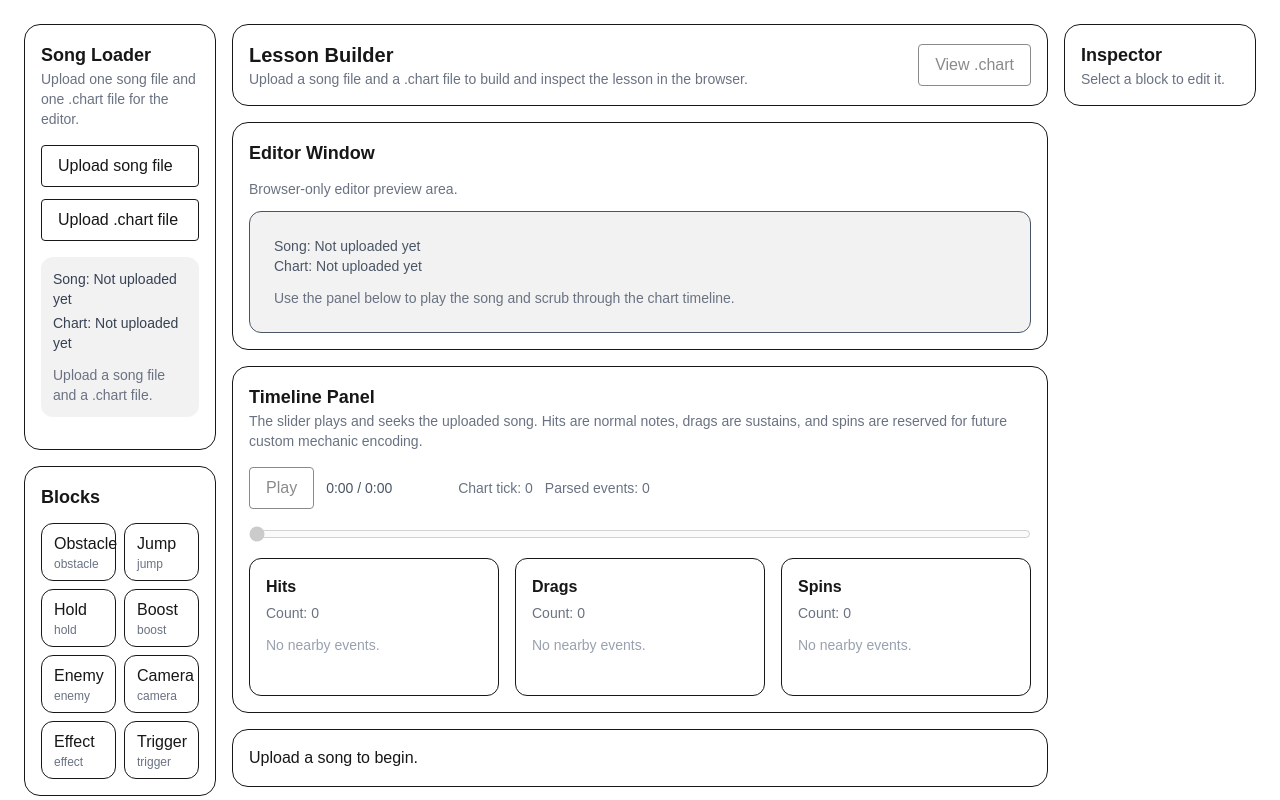
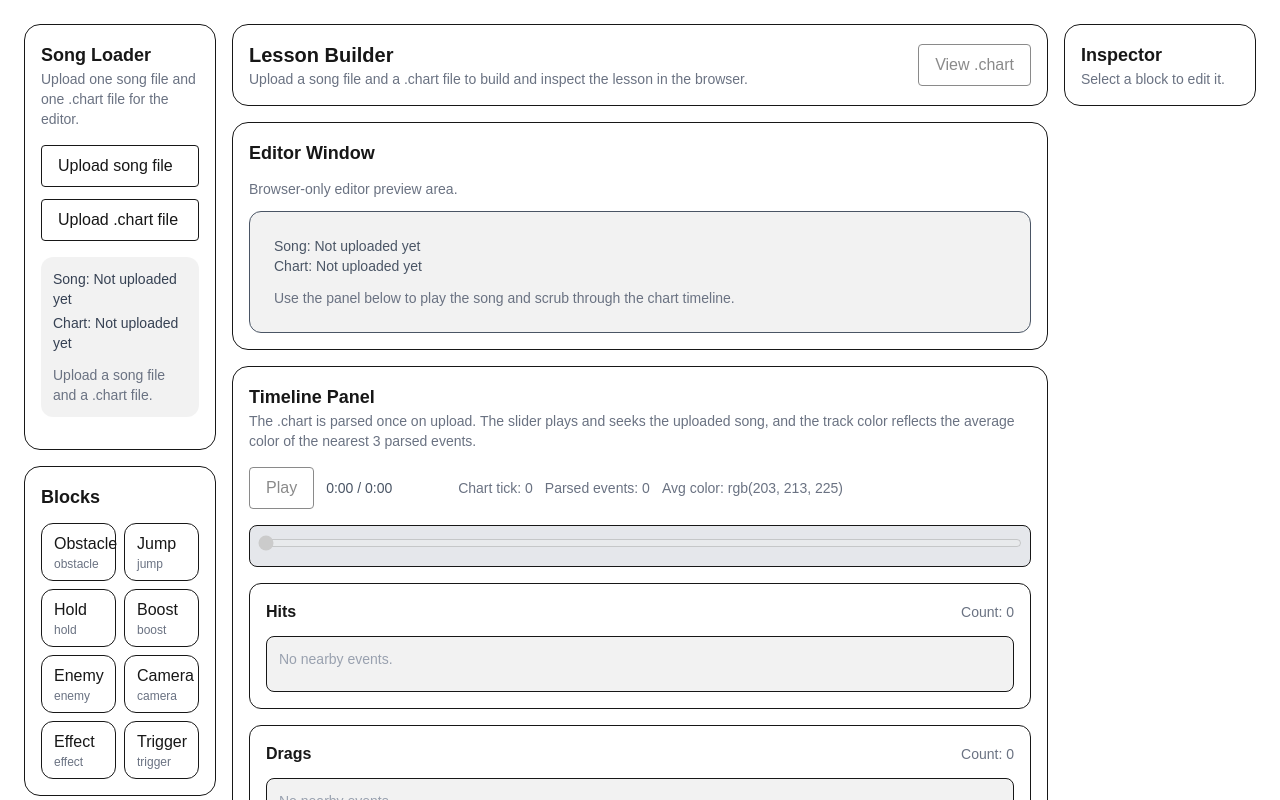
Before and after one commit to Thiiia/ultrarapidplatform, a Next.js app: page /editor in a window 1280 px wide. Shown: the top 800 px of the page. Built offline with nearby package versions, Linux system fonts and the light colour scheme.

Commit message:
Adding coloration to timeline slider

```diff
--- a/components/editor/BrowserTimelinePanel.tsx
+++ b/components/editor/BrowserTimelinePanel.tsx
@@ -16,6 +16,7 @@ type ParsedChartEvent = {
   lane: number
   seconds: number
   label: string
+  color: { r: number; g: number; b: number }
 }
 
 type SyncBpmPoint = {
@@ -32,6 +33,10 @@ type ParsedChartData = {
   maxTick: number
 }
 
+const HIT_COLOR = { r: 147, g: 51, b: 234 }   // purple-600
+const DRAG_COLOR = { r: 220, g: 38, b: 38 }   // red-600
+const SPIN_COLOR = { r: 156, g: 163, b: 175 } // gray-400
+
 function formatTime(value: number) {
   if (!Number.isFinite(value) || value < 0) return "0:00"
   const minutes = Math.floor(value / 60)
@@ -42,6 +47,10 @@ function formatTime(value: number) {
 function laneLabel(lane: number) {
   const labels = ["G", "R", "Y", "B", "O"]
   return labels[lane] ?? String(lane)
+}
+
+function rgbToCss(color: { r: number; g: number; b: number }) {
+  return `rgb(${Math.round(color.r)}, ${Math.round(color.g)}, ${Math.round(color.b)})`
 }
 
 function parseResolution(chartText: string) {
@@ -152,6 +161,7 @@ function parseChartData(chartText: string): ParsedChartData {
       const lane = Number(match[2])
       const length = Number(match[3])
       const type: ChartEventType = length > 0 ? "drag" : "hit"
+      const color = type === "drag" ? DRAG_COLOR : HIT_COLOR
 
       return {
         type,
@@ -160,6 +170,7 @@ function parseChartData(chartText: string): ParsedChartData {
         length,
         seconds: tickToSeconds(tick, resolution, bpmPoints),
         label: type === "drag" ? `Drag lane ${laneLabel(lane)}` : `Hit lane ${laneLabel(lane)}`,
+        color,
       }
     })
     .filter((event) => {
@@ -170,15 +181,13 @@ function parseChartData(chartText: string): ParsedChartData {
         Number.isFinite(event.seconds)
       )
     })
-    .sort((a, b) => a.tick - b.tick)
+    .sort((a, b) => a.seconds - b.seconds)
 
   const hits = noteEvents.filter((event) => event.type === "hit")
   const drags = noteEvents.filter((event) => event.type === "drag")
-
-  // Reserved for future custom mechanic encoding.
   const spins: ParsedChartEvent[] = []
 
-  const events = [...hits, ...drags].sort((a, b) => a.seconds - b.seconds)
+  const events = [...hits, ...drags, ...spins].sort((a, b) => a.seconds - b.seconds)
   const maxTick = events.length ? Math.max(...events.map((event) => event.tick)) : 0
 
   return {
@@ -195,7 +204,35 @@ function getNearbyEvents(events: ParsedChartEvent[], currentTime: number, window
   return events.filter((event) => Math.abs(event.seconds - currentTime) <= windowSeconds)
 }
 
-function DotPanel({
+function getNearestEvents(events: ParsedChartEvent[], currentTime: number, count = 3) {
+  return [...events]
+    .sort((a, b) => Math.abs(a.seconds - currentTime) - Math.abs(b.seconds - currentTime))
+    .slice(0, count)
+}
+
+function averageEventColor(events: ParsedChartEvent[]) {
+  if (!events.length) {
+    return { r: 203, g: 213, b: 225 } // slate-300 fallback
+  }
+
+  const total = events.reduce(
+    (acc, event) => {
+      acc.r += event.color.r
+      acc.g += event.color.g
+      acc.b += event.color.b
+      return acc
+    },
+    { r: 0, g: 0, b: 0 }
+  )
+
+  return {
+    r: total.r / events.length,
+    g: total.g / events.length,
+    b: total.b / events.length,
+  }
+}
+
+function HorizontalDotPanel({
   title,
   events,
   dotClassName,
@@ -205,11 +242,14 @@ function DotPanel({
   dotClassName: string
 }) {
   return (
-    <div className="rounded-xl border p-4 bg-white">
+    <div className="rounded-xl border p-4 bg-white space-y-3">
+      <div className="flex items-center justify-between">
         <h3 className="text-base font-semibold">{title}</h3>
-      <p className="mt-1 text-sm text-gray-500">Count: {events.length}</p>
+        <p className="text-sm text-gray-500">Count: {events.length}</p>
+      </div>
 
-      <div className="mt-3 flex flex-wrap gap-2 min-h-[44px]">
+      <div className="rounded-lg border bg-black/5 p-3 min-h-[56px]">
+        <div className="flex flex-wrap gap-2 items-center">
           {events.length === 0 ? (
             <div className="text-sm text-gray-400">No nearby events.</div>
           ) : (
@@ -218,15 +258,16 @@ function DotPanel({
                 key={`${title}-${event.tick}-${event.lane}-${index}`}
                 type="button"
                 title={`${event.label} • ${formatTime(event.seconds)} • tick ${event.tick} • lane ${laneLabel(event.lane)}`}
-              className={`h-3 w-3 rounded-full ${dotClassName}`}
+                className={`h-3 w-3 rounded-full ${dotClassName} shrink-0`}
               />
             ))
           )}
         </div>
+      </div>
 
       {events.length > 0 && (
-        <div className="mt-3 text-xs text-gray-500 space-y-1">
-          {events.slice(0, 6).map((event, index) => (
+        <div className="text-xs text-gray-500 space-y-1">
+          {events.slice(0, 8).map((event, index) => (
             <div key={`meta-${title}-${event.tick}-${index}`}>
               {formatTime(event.seconds)} • lane {laneLabel(event.lane)}
               {event.length > 0 ? ` • sustain ${event.length}` : ""}
@@ -249,6 +290,7 @@ export function BrowserTimelinePanel({
   const [currentTime, setCurrentTime] = useState(0)
   const [isPlaying, setIsPlaying] = useState(false)
 
+  // Full chart is parsed once when chartText changes, not while the song plays.
   const parsed = useMemo(() => parseChartData(chartText), [chartText])
 
   useEffect(() => {
@@ -317,15 +359,32 @@ export function BrowserTimelinePanel({
     [parsed.spins, currentTime]
   )
 
+  const nearestThreeEvents = useMemo(
+    () => getNearestEvents(parsed.events, currentTime, 3),
+    [parsed.events, currentTime]
+  )
+
+  const averageColor = useMemo(
+    () => averageEventColor(nearestThreeEvents),
+    [nearestThreeEvents]
+  )
+
+  const averageColorCss = rgbToCss(averageColor)
+
   const chartPosition = duration > 0 ? currentTime / duration : 0
   const estimatedChartTick = Math.round(chartPosition * parsed.maxTick)
+  const sliderProgressPercent = duration > 0 ? (currentTime / duration) * 100 : 0
+
+  const sliderTrackStyle = {
+    background: `linear-gradient(to right, ${averageColorCss} 0%, ${averageColorCss} ${sliderProgressPercent}%, #e5e7eb ${sliderProgressPercent}%, #e5e7eb 100%)`,
+  }
 
   return (
     <div className="rounded-2xl border p-4 space-y-4">
       <div>
         <h2 className="text-lg font-semibold">Timeline Panel</h2>
         <p className="text-sm text-gray-500">
-          The slider plays and seeks the uploaded song. Hits are normal notes, drags are sustains, and spins are reserved for future custom mechanic encoding.
+          The .chart is parsed once on upload. The slider plays and seeks the uploaded song, and the track color reflects the average color of the nearest 3 parsed events.
         </p>
       </div>
 
@@ -350,8 +409,13 @@ export function BrowserTimelinePanel({
         <div className="text-sm text-gray-500">
           Parsed events: {parsed.events.length}
         </div>
+
+        <div className="text-sm text-gray-500">
+          Avg color: {averageColorCss}
+        </div>
       </div>
 
+      <div className="rounded-lg border p-2" style={sliderTrackStyle}>
         <input
           type="range"
           min={0}
@@ -360,23 +424,24 @@ export function BrowserTimelinePanel({
           value={Math.min(currentTime, duration || 0)}
           onChange={(e) => handleSliderChange(Number(e.target.value))}
           disabled={!songFile}
-        className="w-full"
+          className="w-full bg-transparent"
         />
+      </div>
 
-      <div className="grid grid-cols-3 gap-4">
-        <DotPanel
+      <div className="space-y-4">
+        <HorizontalDotPanel
           title="Hits"
           events={nearbyHits}
           dotClassName="bg-purple-600"
         />
 
-        <DotPanel
+        <HorizontalDotPanel
           title="Drags"
           events={nearbyDrags}
           dotClassName="bg-red-600"
         />
 
-        <DotPanel
+        <HorizontalDotPanel
           title="Spins"
           events={nearbySpins}
           dotClassName="bg-gray-400"
```
Lines whose indentation alone changed are shown as unchanged.
